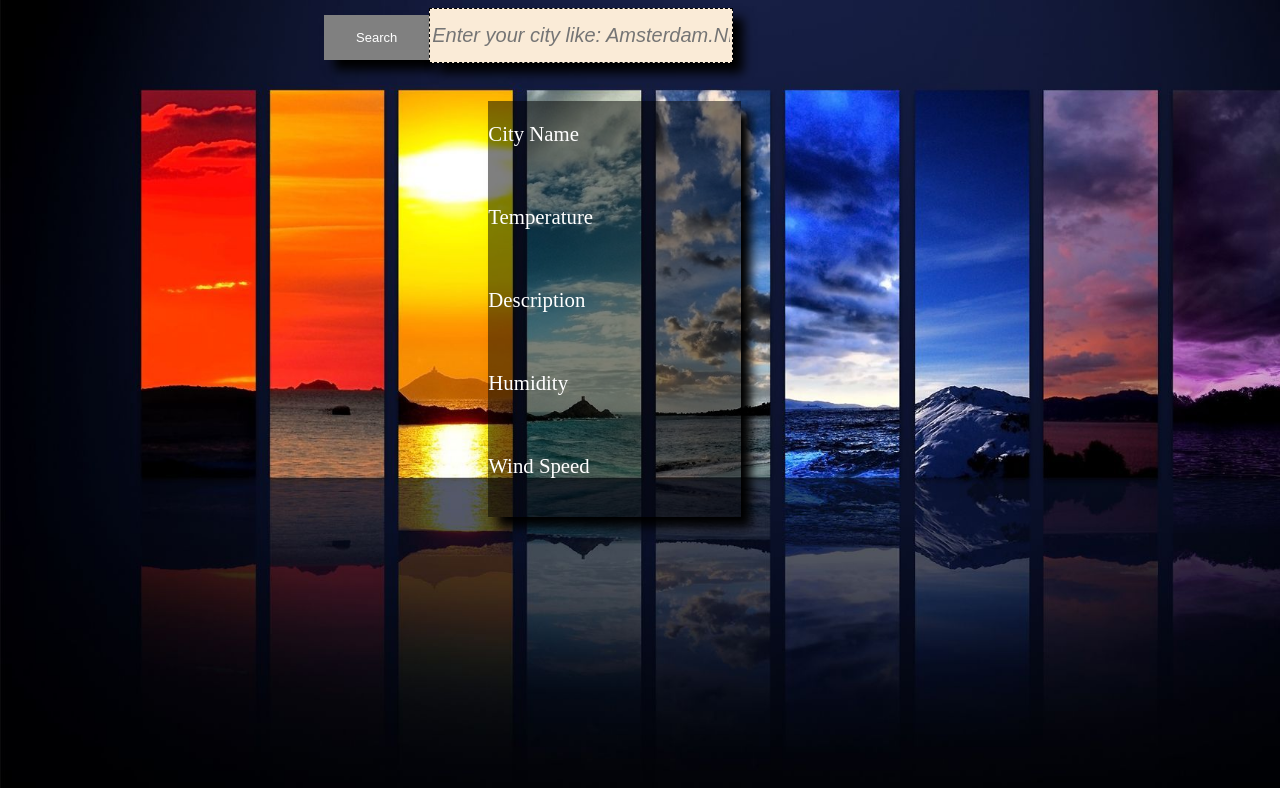
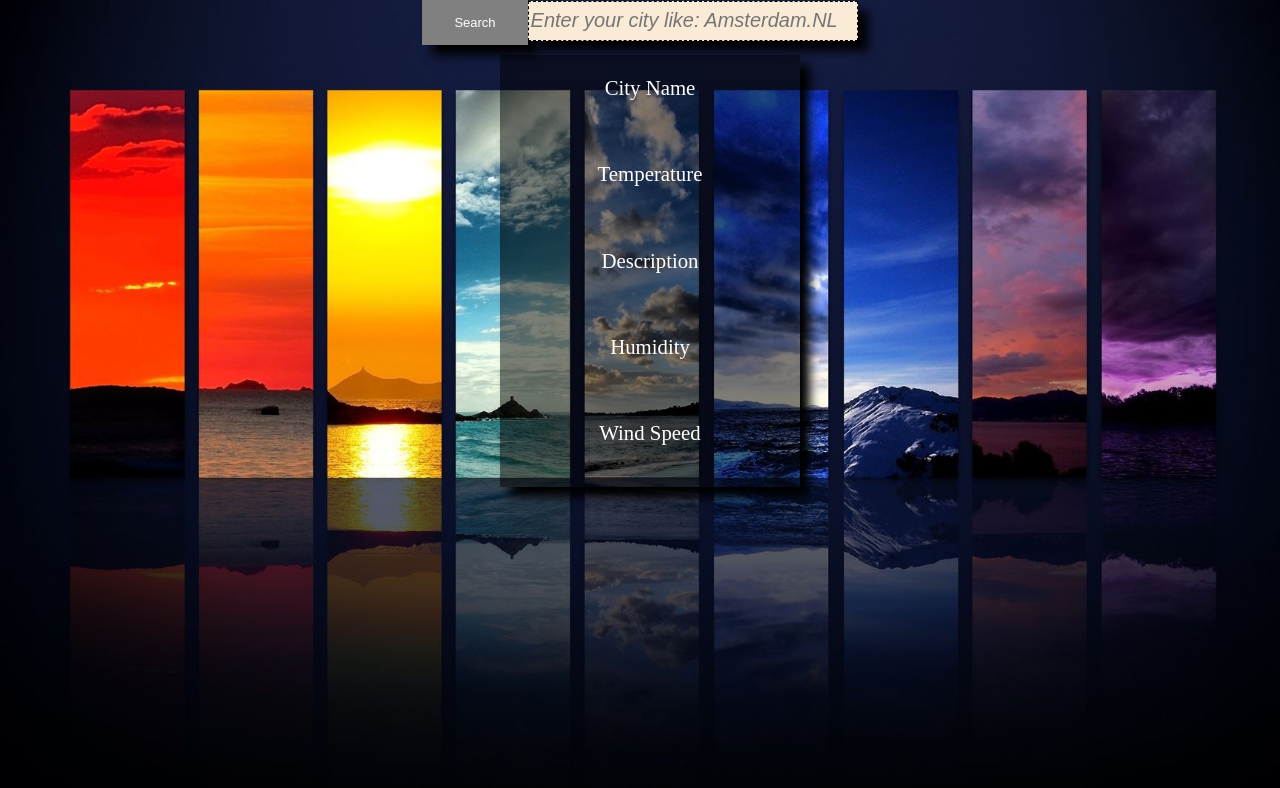
Before and after one commit to Elias011/hyf-javascript2, a plain HTML site: page week2/step3/index.html in a window 1280 px wide. Drawn offline with Linux system fonts and the light colour scheme.

Commit message:
Update weather.css

```diff
--- a/week2/step3/weather.css
+++ b/week2/step3/weather.css
@@ -1,37 +1,40 @@
+html {
+     box-sizing: border-box;
+     background: url(image/background.jpg) no-repeat center center fixed;
+     -webkit-background-size: cover;
+     -moz-background-size: cover;
+     -o-background-size: cover;
+     background-size: cover;
+}
 body{
-    background-image: url(image/background.jpg);
-    background-repeat: no-repeat;
-    background-size: cover;
-
+    text-align: center;
+    align-items: center;
+    padding: 0px;
+    margin: 0px;
 }
 div{
    display: flex;
     flex-flow: column;
-    margin-left: 38%;
-    margin-top: 3%;
-    width: 20%;
+    width: 300px;
+    margin-left: 500px;
+    margin-top: 10px;
     border: 1px gray;
     background: rgba(0, 0, 0, 0.5);
     box-shadow: 10px 10px 10px black;
 
 }
 #invariable{
-
     font-size: 1.3em;
-    float: left;
-
 }
 #variable{
-    float: right;
     color:white;
 }
 p{
   color:white;
 }
 input{
-
-    width: 24%;
-    height: 7%;
+    width: 330px;
+    height: 40px;
     background-color:antiquewhite;
     font-style: italic;
     font-size: 20px;
@@ -48,6 +51,11 @@ button{
     text-decoration: none;
     display: inline-block;
     font-size: 13px;
-    margin-left: 25%;
     box-shadow: 10px 10px 10px black;
 }
+
+@media only screen and (min-width:320px) and (max-width:767px){
+    div{
+        margin-left: 300px;
+    }
+}
```
